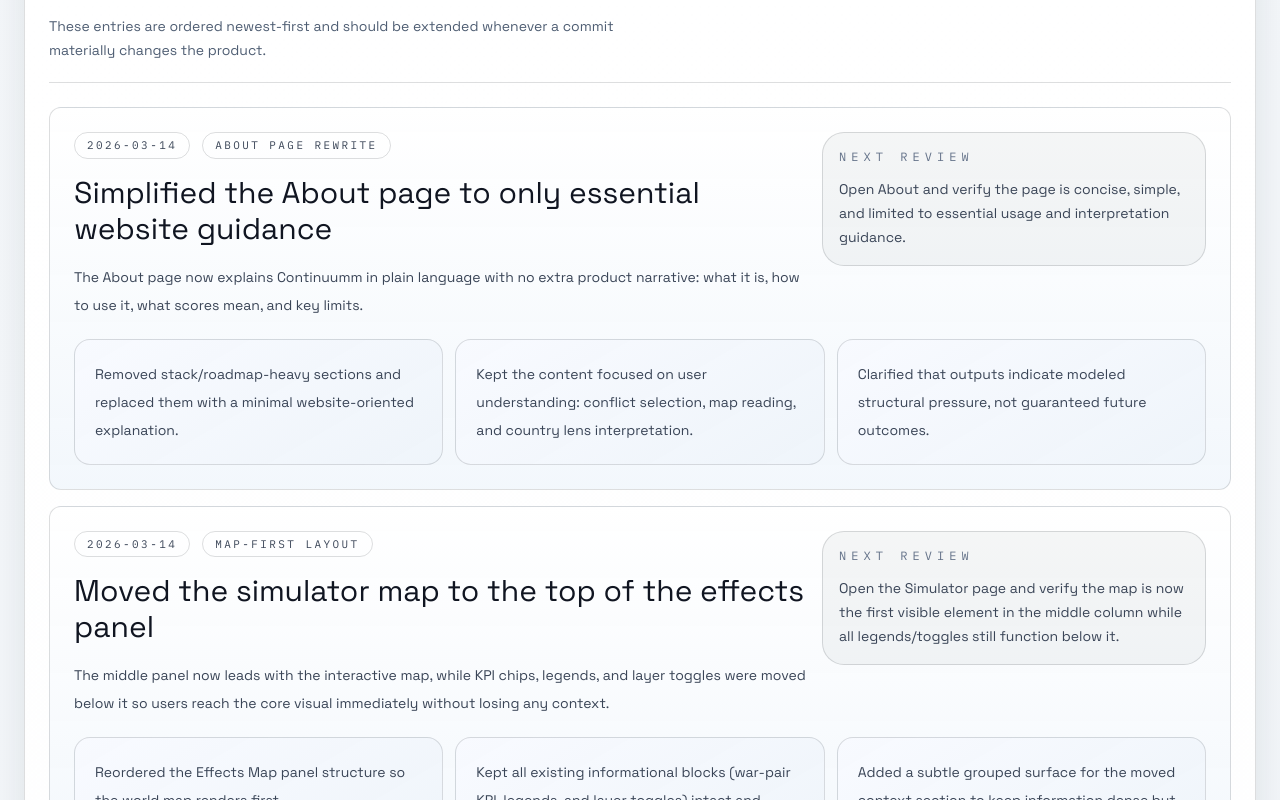
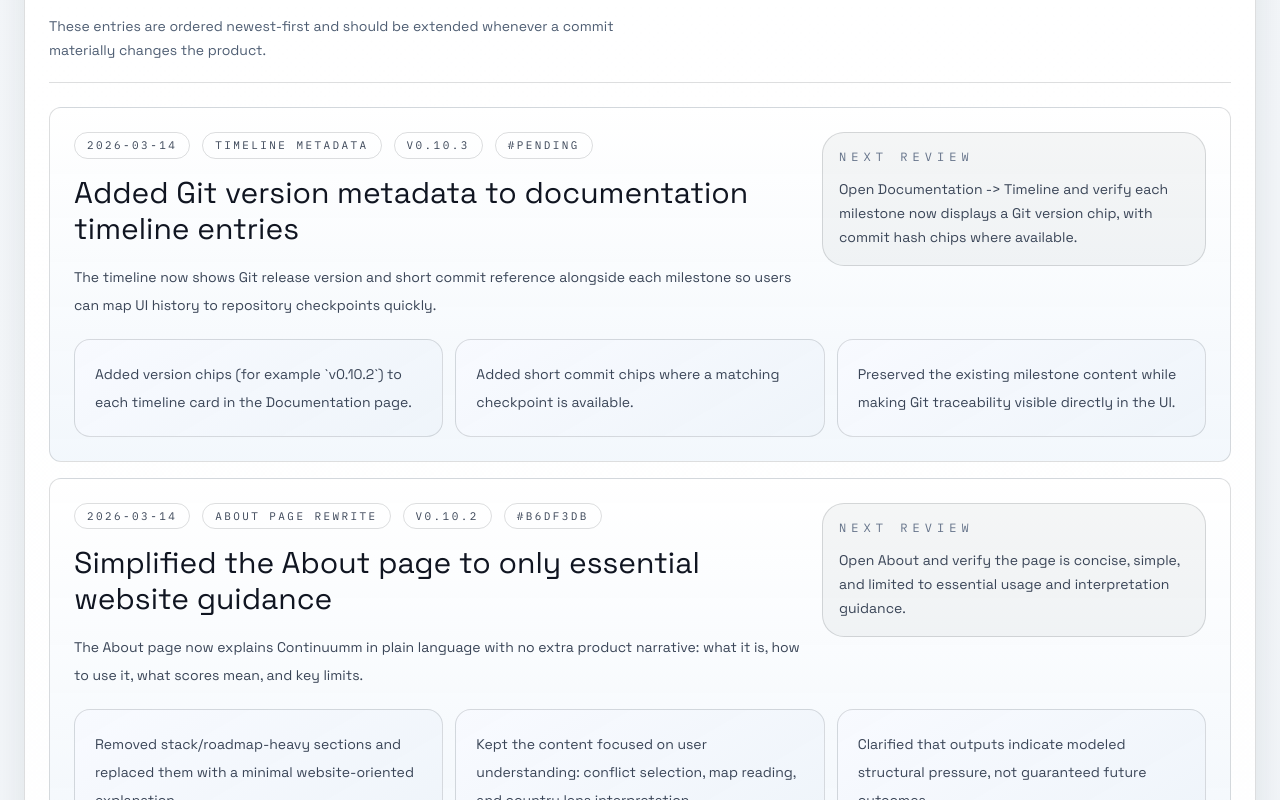
Before and after one commit to ArjunSuthar-engr/Continuumm, a React (Vite) app: page /documentation in a window 1280 px wide. Shown: the part 2220-3020 px from the top of the page. Built offline with nearby package versions, Linux system fonts and the light colour scheme; no server answers.

Commit message:
v0.10.3: add git version metadata to documentation timeline

```diff
--- a/src/data/documentationEntries.js
+++ b/src/data/documentationEntries.js
@@ -5,6 +5,21 @@ export const documentationWorkflow = [
 ]
 
 export const documentationEntries = [
+  {
+    id: 'log-038',
+    date: '2026-03-14',
+    label: 'Timeline metadata',
+    title: 'Added Git version metadata to documentation timeline entries',
+    summary:
+      'The timeline now shows Git release version and short commit reference alongside each milestone so users can map UI history to repository checkpoints quickly.',
+    items: [
+      'Added version chips (for example `v0.10.2`) to each timeline card in the Documentation page.',
+      'Added short commit chips where a matching checkpoint is available.',
+      'Preserved the existing milestone content while making Git traceability visible directly in the UI.',
+    ],
+    review:
+      'Open Documentation -> Timeline and verify each milestone now displays a Git version chip, with commit hash chips where available.',
+  },
   {
     id: 'log-037',
     date: '2026-03-14',
--- a/src/pages/DocumentationPage.jsx
+++ b/src/pages/DocumentationPage.jsx
@@ -4,6 +4,56 @@ import {
   firebaseSetupSteps,
 } from '../data/projectContent'
 import { firebaseConfigured, firebaseProjectId } from '../lib/firebase'
+
+const timelineGitMetaByEntryId = {
+  'log-038': { version: 'v0.10.3', commit: 'pending' },
+  'log-037': { version: 'v0.10.2', commit: 'b6df3db' },
+  'log-036': { version: 'v0.10.1', commit: '638db32' },
+  'log-035': { version: 'v0.10.0', commit: '7669244' },
+  'log-034': { version: 'v0.9.2', commit: '5899960' },
+  'log-033': { version: 'v0.9.1', commit: '2dfde30' },
+  'log-032': { version: 'v0.9.0', commit: '9aa8227' },
+  'log-031': { version: 'v0.8.1', commit: 'c837519' },
+  'log-030': { version: 'v0.8.0', commit: '9d3e696' },
+  'log-029': { version: 'v0.7.0', commit: '868edec' },
+  'log-028': { version: 'v0.7.0', commit: '868edec' },
+  'log-027': { version: 'v0.6.0', commit: 'aff0215' },
+  'log-026': { version: 'v0.5.0', commit: 'ef154ba' },
+  'log-025': { version: 'v0.5.0', commit: 'ef154ba' },
+  'log-024': { version: 'v0.5.2', commit: '9985944' },
+  'log-023': { version: 'v0.5.1', commit: '1502f96' },
+  'log-022': { version: 'v0.5.1', commit: '1502f96' },
+  'log-021': { version: 'v0.5.1', commit: '1502f96' },
+  'log-020': { version: 'v0.5.1', commit: '1502f96' },
+  'log-019': { version: 'v0.5.1', commit: '1502f96' },
+  'log-018': { version: 'v0.5.1', commit: '1502f96' },
+  'log-017': { version: 'v0.5.1', commit: '1502f96' },
+  'log-016': { version: 'v0.5.1', commit: '1502f96' },
+  'log-015': { version: 'v0.5.1', commit: '1502f96' },
+  'log-014': { version: 'v0.5.1', commit: '1502f96' },
+  'log-013': { version: 'v0.5.1', commit: '1502f96' },
+  'log-012': { version: 'v0.5.1', commit: '1502f96' },
+  'log-011': { version: 'v0.5.0', commit: 'ef154ba' },
+  'log-010': { version: 'v0.4.0', commit: '75d5392' },
+  'log-009': { version: 'v0.3.0', commit: '8d298e6' },
+  'log-008': { version: 'v0.2.0', commit: '262ecf7' },
+  'log-007': { version: 'v0.1.0', commit: '9a3dd96' },
+  'log-006': { version: 'v0.1.0', commit: '9a3dd96' },
+  'log-005': { version: 'v0.1.0', commit: '9a3dd96' },
+  'log-004': { version: 'v0.1.0', commit: '9a3dd96' },
+  'log-003': { version: 'v0.1.0', commit: '9a3dd96' },
+  'log-002': { version: 'v0.1.0', commit: '9a3dd96' },
+  'log-001': { version: 'pre-v0.1.0', commit: null },
+}
+
+function getEntryGitMeta(entryId) {
+  return (
+    timelineGitMetaByEntryId[entryId] ?? {
+      version: 'unmapped',
+      commit: null,
+    }
+  )
+}
 
 function DocumentationPage() {
   return (
@@ -168,13 +218,20 @@ function DocumentationPage() {
         </div>
 
         <div className="space-y-4">
-          {documentationEntries.map((entry) => (
+          {documentationEntries.map((entry) => {
+            const gitMeta = getEntryGitMeta(entry.id)
+
+            return (
             <article key={entry.id} className="timeline-card">
               <div className="flex flex-col gap-4 lg:flex-row lg:items-start lg:justify-between">
                 <div className="max-w-3xl">
                   <div className="flex flex-wrap items-center gap-3">
                     <span className="timeline-chip">{entry.date}</span>
                     <span className="timeline-chip">{entry.label}</span>
+                    <span className="timeline-chip">{gitMeta.version}</span>
+                    {gitMeta.commit ? (
+                      <span className="timeline-chip">#{gitMeta.commit}</span>
+                    ) : null}
                   </div>
                   <h3 className="mt-4 text-3xl text-stone-100">{entry.title}</h3>
                   <p className="mt-4 text-sm leading-7 text-slate-300">
@@ -197,7 +254,8 @@ function DocumentationPage() {
                 ))}
               </div>
             </article>
-          ))}
+            )
+          })}
         </div>
       </section>
     </div>
```
